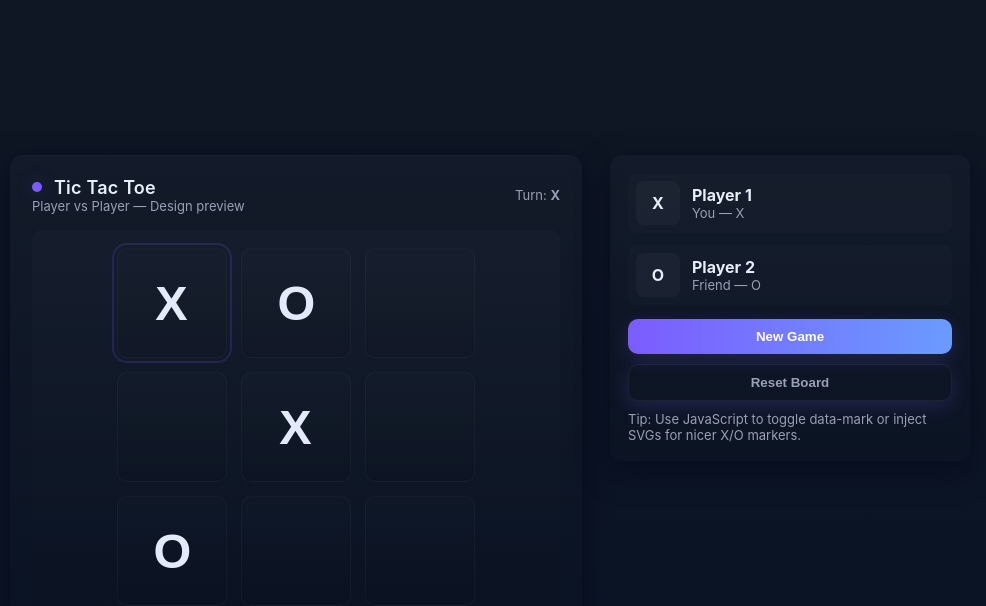
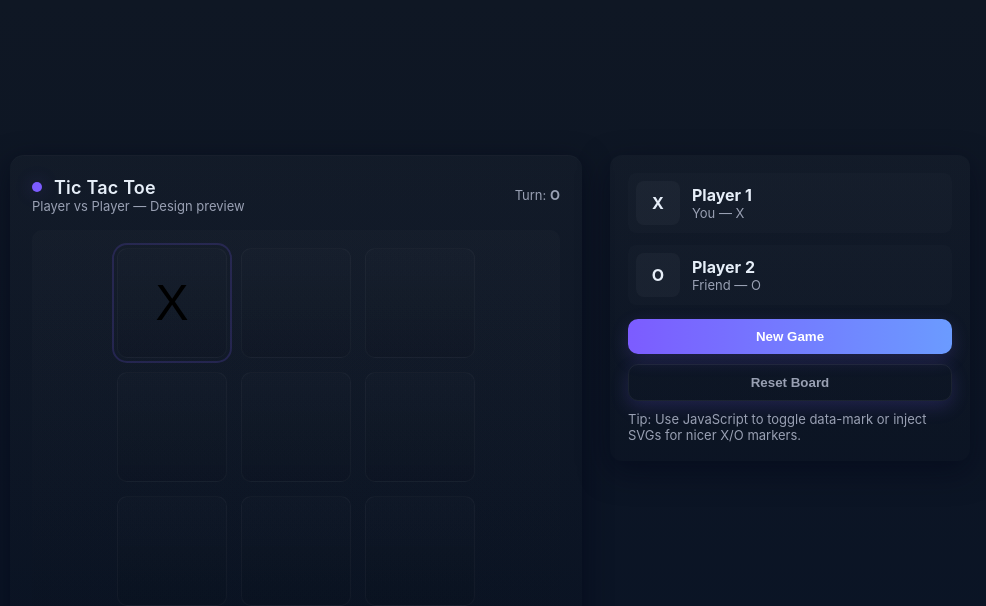
Before and after one commit to Francis-Frimpong/tic-tac-toe-game, a plain HTML site: page index.html in a window 1280 px wide. Both pictures are taken after a click on the button 322 px from the left and 302 px from the top of the page. Shown: the whole page, without its empty margins (150-1136 px from the left). Drawn offline with Linux system fonts and the light colour scheme.

Commit message:
turns and display of symbols functionality done

```diff
--- a/app.js
+++ b/app.js
@@ -0,0 +1,39 @@
+class GameLogic {
+  constructor() {
+    this.turn = document.querySelector(".turn");
+    this.board = document.querySelector(".board");
+    this.resetBtn = document.querySelector(".ghost");
+
+    this.currentPlayer = "X";
+  }
+
+  checkSelectedCell(e) {
+    if (e.target.classList.contains("cell")) {
+      if (e.target.textContent === "") {
+        e.target.textContent = this.currentPlayer;
+        // this.currentPlayer = this.currentPlayer === "X" ? "O" : "X";
+        if (this.currentPlayer === "X") {
+          this.currentPlayer = "O";
+          this.turn.textContent = this.currentPlayer;
+        } else {
+          this.currentPlayer = "X";
+          this.turn.textContent = this.currentPlayer;
+        }
+      }
+    }
+  }
+
+  resetBoard() {
+    document.querySelectorAll(".cell").forEach((btn) => (btn.textContent = ""));
+    this.currentPlayer = "X";
+    this.turn.textContent = this.currentPlayer;
+  }
+
+  addEventListeners() {
+    this.board.addEventListener("click", (e) => this.checkSelectedCell(e));
+    this.resetBtn.addEventListener("click", () => this.resetBoard());
+  }
+}
+
+const ticTacToe = new GameLogic();
+ticTacToe.addEventListeners();
--- a/index.html
+++ b/index.html
@@ -23,7 +23,7 @@
             </div>
             <div class="sub">Player vs Player — Design preview</div>
           </div>
-          <div class="sub">Turn: <strong>X</strong></div>
+          <div class="sub">Turn: <strong class="turn">X</strong></div>
         </div>
 
         <div class="board" role="grid" aria-label="game grid">
@@ -31,14 +31,14 @@
             class="cell"
             role="gridcell"
             aria-label="cell 1"
-            data-mark="X"
+            data-mark=" "
             tabindex="0"
           ></button>
           <button
             class="cell"
             role="gridcell"
             aria-label="cell 2"
-            data-mark="O"
+            data-mark=" "
           ></button>
           <button
             class="cell"
@@ -57,7 +57,7 @@
             class="cell"
             role="gridcell"
             aria-label="cell 5"
-            data-mark="X"
+            data-mark=" "
           ></button>
           <button
             class="cell"
@@ -70,7 +70,7 @@
             class="cell"
             role="gridcell"
             aria-label="cell 7"
-            data-mark="O"
+            data-mark=" "
           ></button>
           <button
             class="cell"
```
